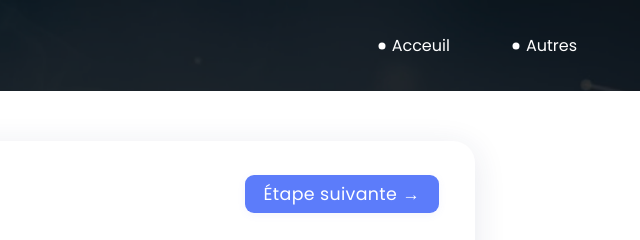
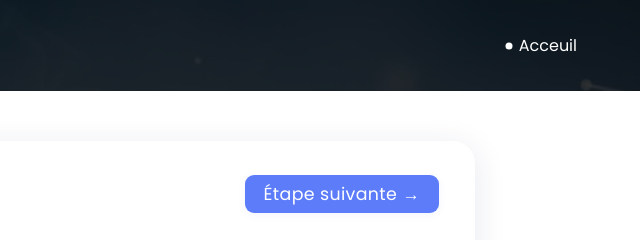
Before and after one commit to FreezePunk/ProjectBE, a plain HTML site: page collecte.html in a window 1280 px wide. Shown: the top 240 px of the page, 640-1280 px from the left. Drawn offline with nearby package versions, Linux system fonts and the light colour scheme.

Commit message:
Update collecte.html

```diff
--- a/collecte.html
+++ b/collecte.html
@@ -124,9 +124,6 @@
                 <li class="nav-item">
                   <a class="nav-link" href="index.html">Acceuil</a>
                 </li>
-                <li class="nav-item">
-                  <a class="nav-link" href="contact.html">Autres</a>
-                </li>
               </ul>
             </div>
           </div>
```
